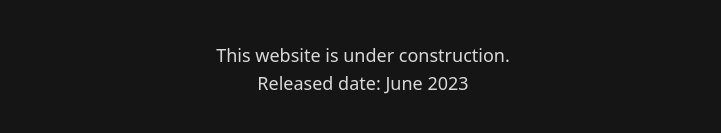
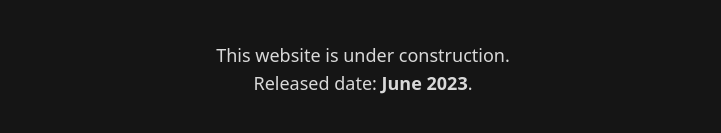
Before and after one commit to tdimnet/tdimnet.github.io, a React (Vite) app: page / in a window 1280 px wide. Shown: the part 425-558 px from the top of the page, without its empty margins (277-998 px from the left). Built offline with nearby package versions, Linux system fonts and the light colour scheme.

Commit message:
Adding setInnerDangerousHtml for Paragraph

```diff
--- a/src/components/Heading/index.tsx
+++ b/src/components/Heading/index.tsx
@@ -1,13 +1,21 @@
-function Component({ css, content, as }: {css: string, content: string, as: string}) {
-  if (as === 'h1') {
-    return <h1 className={`${css} text-7xl`}>{content}</h1>
+function Component({
+  css,
+  content,
+  as,
+}: {
+  css: string;
+  content: string;
+  as: string;
+}) {
+  if (as === "h1") {
+    return <h1 className={`${css} text-7xl`}>{content}</h1>;
   }
 
-  if (as === 'h2') {
-    return <h2 className={`${css} text-5xl`}>{content}</h2>
+  if (as === "h2") {
+    return <h2 className={`${css} text-5xl`}>{content}</h2>;
   }
 
-  return <h3>Not found</h3>
+  return <h3>Not found</h3>;
 }
 
-export default Component
+export default Component;
--- a/src/components/Paragraph/index.tsx
+++ b/src/components/Paragraph/index.tsx
@@ -1,7 +1,10 @@
-function Component({ content, color } : { content: string, color: string}) {
+function Component({ content, color }: { content: string; color: string }) {
   return (
-    <p className={`${color} text-lg`}>{content}</p>
-  )
+    <p
+      className={`${color} text-lg`}
+      dangerouslySetInnerHTML={{ __html: content }}
+    />
+  );
 }
 
-export default Component
+export default Component;
--- a/src/pages/Home/index.tsx
+++ b/src/pages/Home/index.tsx
@@ -1,26 +1,26 @@
-import Heading from '../../components/Heading'
-import Paragraph from '../../components/Paragraph'
+import Heading from "../../components/Heading";
+import Paragraph from "../../components/Paragraph";
 
 function Page() {
   return (
     <div className="bg-primay h-screen w-screen flex justify-center items-center flex-col">
       <Heading
-        css='text-customGrey mb-5'
-        content='Hi Frendly visitor 👋'
-        as='h1'
+        css="text-customGrey mb-5"
+        content="Hi Frendly visitor 👋"
+        as="h1"
       />
       <Heading
-        css='text-customGrey mb-12'
-        content='Thank you for visiting!'
-        as='h2'
+        css="text-customGrey mb-12"
+        content="Thank you for visiting!"
+        as="h2"
       />
       <Paragraph
-        color='text-customGrey'
-        content='This website is under construction.'
+        color="text-customGrey"
+        content="This website is under construction."
       />
       <Paragraph
-        color='text-customGrey'
-        content='Released date: June 2023'
+        color="text-customGrey"
+        content="Released date: <strong>June 2023</strong>."
       />
     </div>
   );
```
